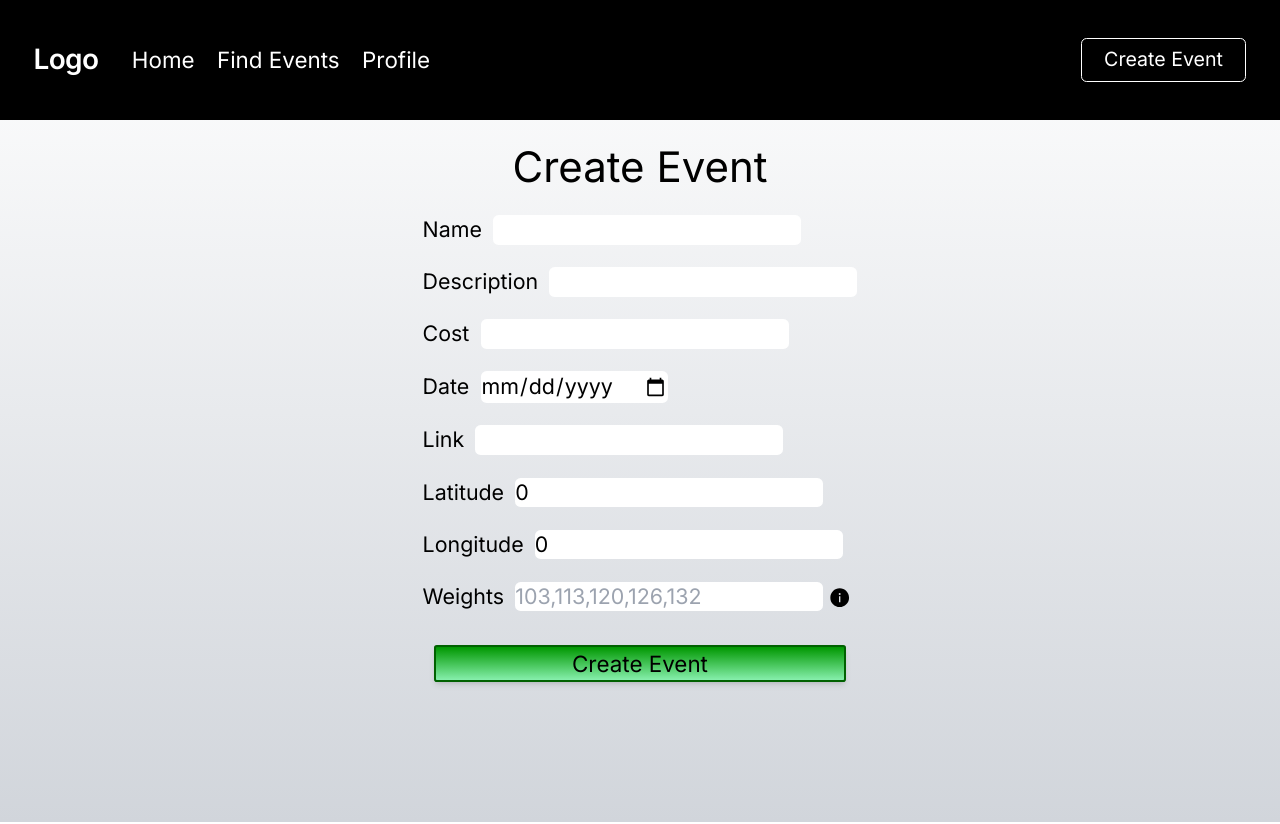
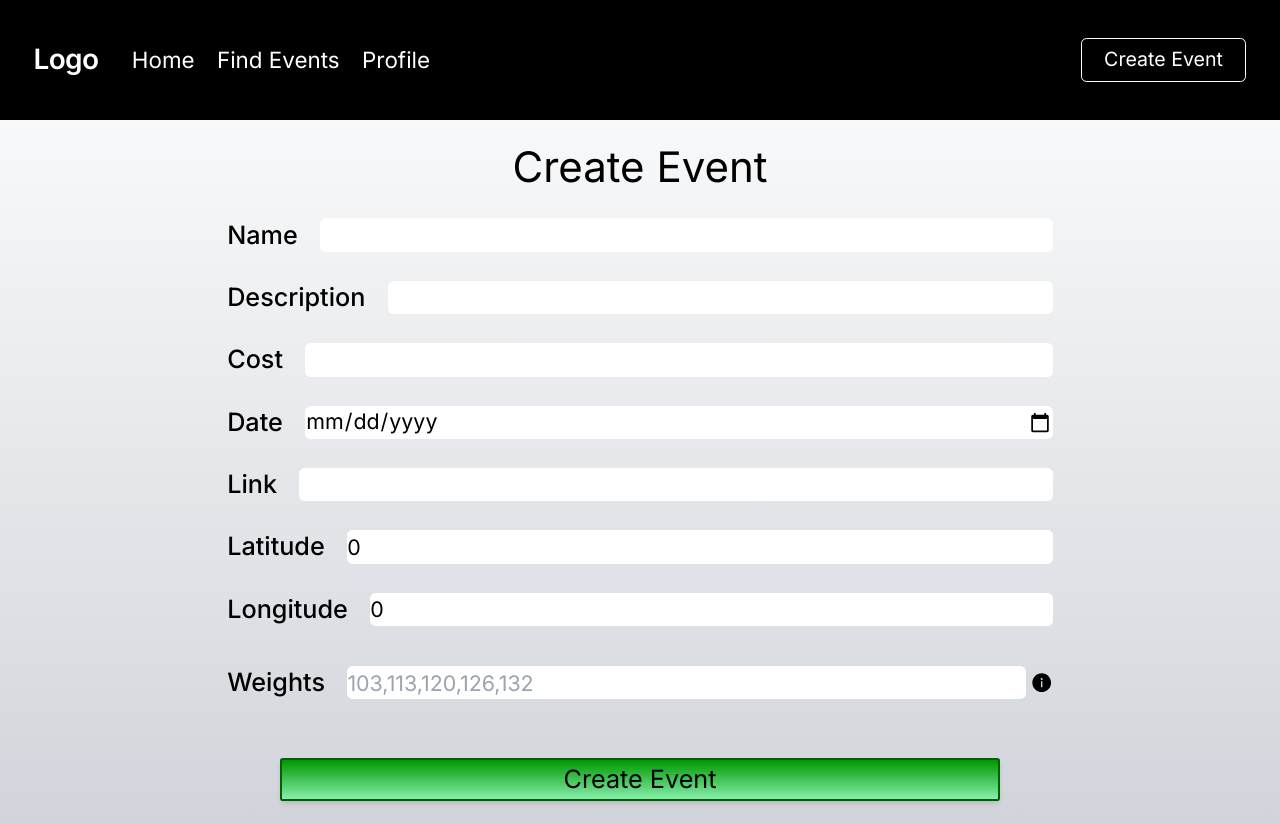
Before and after one commit to wakywayne/wrestling-event-coordinator, a Next.js app: page /create-event in a window 1280 px wide. Built offline with nearby package versions, Linux system fonts and the light colour scheme; what @shrutibalasa/tailwind-grid-auto-fit, tailwindcss-debug-screens would draw is missing.

Commit message:
figured out how to get full SSR on the events page and did a lot of styling on the create event form

```diff
--- a/app/create-event/page.tsx
+++ b/app/create-event/page.tsx
@@ -2,7 +2,7 @@
 
 import { useMutation } from "@apollo/client";
 import { gql } from "@/src/__generated__";
-import { ChangeEvent, useEffect, useState } from "react";
+import { MutableRefObject, useEffect, useRef, useState } from "react";
 import { useForm } from "react-hook-form";
 import { zodResolver } from "@hookform/resolvers/zod";
 import { AiFillInfoCircle } from 'react-icons/ai'
@@ -45,9 +45,9 @@ const CreateEvent: React.FC<Props> = () => {
     const schema = z.object({
         name: z.string().min(1).max(100),
         description: z.string().min(1).max(1000),
-        cost: z.string().min(1).max(100).optional(),
+        cost: z.string().min(0).max(100).optional(),
         date: z.string().min(1).max(100),
-        link: z.string().min(1).max(100).optional(),
+        link: z.string().min(0).max(100).optional(),
         latitude: z.number().min(-90).max(90),
         longitude: z.number().min(-180).max(180),
         weights: z.array(z.number()).min(1).max(350).optional()
@@ -92,6 +92,9 @@ const CreateEvent: React.FC<Props> = () => {
     }, [success])
 
 
+    const bottomRef: MutableRefObject<HTMLDivElement | null> = useRef(null);
+
+
 
     function createEventClick(formValues: EventType) {
 
@@ -113,6 +116,7 @@ const CreateEvent: React.FC<Props> = () => {
                 weights
             }
         )
+
 
 
         // below we are transferring the array of numbers for weights into this format:
@@ -199,10 +203,10 @@ const CreateEvent: React.FC<Props> = () => {
 
         // test to see if all objects in arrayFideObject have spotsAvailable
 
-        const spotsAvailableExists = arrayFideObject.every((obj) => typeof obj.spotsAvailable == typeof "string");
+        // const spotsAvailableExists = arrayFideObject.every((obj) => typeof obj.spotsAvailable == typeof "string");
 
 
-        if (spotsAvailableExists) {
+        if (true) {
             createEvent({
                 variables: {
                     // @ts-ignore we are good here
@@ -219,53 +223,61 @@ const CreateEvent: React.FC<Props> = () => {
 
 
     return (
-        <div className="myContainer ">
+        <div className="relative myContainer">
             <h1 className="my-4 text-3xl text-center">Create Event</h1>
 
             <div className="flex justify-center">
-                <form className="[&>input]:mb-4  [&>label]:mr-2" onSubmit={handleSubmit(createEventClick)}>
-                    <label htmlFor="name">Name</label>
-                    <input type="text" {...register("name")} id="name" className="rounded focus:outline-none focus:ring-1 focus:ring-myRed" />
+                <form className="w-full xl:w-9/12 2xl:7/12 create-event-grid [&>div]:my-2" onSubmit={handleSubmit(createEventClick)}>
+                    <div className="flex items-center justify-center w-full py-3 ">
+                        <label htmlFor="name" className="h-full ml-12 mr-4 text-xl font-bold text-center xl:font-medium lg:text-lg">Name</label>
+                        <input type="text" {...register("name")} id="name" className="h-10 mr-12 rounded lg:h-7 xl:h-6 grow-3 focus:outline-none focus:ring-1 focus:ring-myRed" />
+                    </div>
                     <div>{errors.name?.message}</div>
-
-                    <label htmlFor="description">Description</label>
-                    <input type="text" {...register("description")} id="description" className="rounded focus:outline-none focus:ring-1 focus:ring-myRed" />
+                    <div className="flex items-center justify-center w-full ">
+                        <label className="ml-12 mr-4 text-lg font-bold text-center xl:font-medium " htmlFor="description">Description</label>
+                        <input type="text" {...register("description")} id="description" className="h-10 mr-12 rounded lg:h-7 xl:h-6 focus:outline-none focus:ring-1 focus:ring-myRed grow-3" />
+                    </div>
                     <div>{errors.description?.message}</div>
-
-                    <label htmlFor="cost">Cost</label>
-                    <input type="text" {...register("cost")} id="cost" className="rounded focus:outline-none focus:ring-1 focus:ring-myRed" />
+                    <div className="flex items-center justify-center w-full ">
+                        <label className="ml-12 mr-4 text-lg font-bold text-center xl:font-medium " htmlFor="cost">Cost</label>
+                        <input type="text" {...register("cost")} id="cost" className="h-10 mr-12 rounded lg:h-7 xl:h-6 focus:outline-none focus:ring-1 focus:ring-myRed grow-3" />
+                    </div>
                     <div>{errors.cost?.message}</div>
-
-                    <label htmlFor="date">Date</label>
-                    <input type="date" {...register("date")} id="date" className="rounded focus:outline-none focus:ring-1 focus:ring-myRed" />
+                    <div className="flex items-center justify-center w-full ">
+                        <label className="ml-12 mr-4 text-lg font-bold text-center xl:font-medium " htmlFor="date">Date</label>
+                        <input type="date" {...register("date")} id="date" className="h-10 mr-12 rounded lg:h-7 xl:h-6 focus:outline-none focus:ring-1 focus:ring-myRed grow-3" />
+                    </div>
                     <div>{errors.date?.message}</div>
-
-                    <label htmlFor="link">Link</label>
-                    <input type="text" {...register("link")} id="link" className="rounded focus:outline-none focus:ring-1 focus:ring-myRed" />
+                    <div className="flex items-center justify-center w-full ">
+                        <label className="ml-12 mr-4 text-lg font-bold text-center xl:font-medium " htmlFor="link">Link</label>
+                        <input type="text" {...register("link")} id="link" className="h-10 mr-12 rounded lg:h-7 xl:h-6 focus:outline-none focus:ring-1 focus:ring-myRed grow-3" />
+                    </div>
                     <div>{errors.link?.message}</div>
-
-                    <label htmlFor="latitude">Latitude</label>
-                    <input type="number" {...register("latitude", { setValueAs: (v: string) => v == "" ? undefined : Number(v) })} id="latitude" className="rounded focus:outline-none focus:ring-1 focus:ring-myRed" />
+                    <div className="flex items-center justify-center w-full ">
+                        <label className="ml-12 mr-4 text-lg font-bold text-center xl:font-medium " htmlFor="latitude">Latitude</label>
+                        <input type="number" {...register("latitude", { setValueAs: (v: string) => v == "" ? undefined : Number(v) })} id="latitude" className="h-10 mr-12 rounded lg:h-7 xl:h-6 focus:outline-none focus:ring-1 focus:ring-myRed grow-3" />
+                    </div>
                     <div>{errors.latitude?.message}</div>
-
-                    <label htmlFor="longitude">Longitude</label>
-                    <input type="number" {...register("longitude", { setValueAs: (v: string) => v == "" ? undefined : Number(v) })} id="longitude" className="rounded focus:outline-none focus:ring-1 focus:ring-myRed" />
+                    <div className="flex items-center justify-center w-full ">
+                        <label className="ml-12 mr-4 text-lg font-bold text-center xl:font-medium " htmlFor="longitude">Longitude</label>
+                        <input type="number" {...register("longitude", { setValueAs: (v: string) => v == "" ? undefined : Number(v) })} id="longitude" className="h-10 mr-12 rounded lg:h-7 xl:h-6 focus:outline-none focus:ring-1 focus:ring-myRed grow-3" />
+                    </div>
                     <div>{errors.longitude?.message}</div>
-
-                    <label htmlFor="weights">Weights</label>
-                    <input type="text" placeholder="103,113,120,126,132" {...register("weights", { setValueAs: (v: string) => v == "" ? undefined : v.split(",").map((weight) => Number(weight)) })} id="weights" className="rounded focus:outline-none focus:ring-1 focus:ring-myRed" />
-                    <AiFillInfoCircle className="inline ml-1" onMouseEnter={() => setPopUp(true)} onMouseLeave={() => setPopUp(false)} onClick={(e) => { e.stopPropagation(); setPopUp(true) }} />
-                    {/* make a pop up to display instructions */}
-                    {popUp && <div className="absolute z-10 p-2 bg-white border border-black rounded"><div className="flex justify-between"><span>Enter weights separated by commas</span> <BsX color="red" onClick={() => setPopUp(false)} /></div><span className="block text-sm text-ellipsis">to add multiple spots at the same weight just repeat the weight</span></div>}
-
+                    <div className="flex items-center justify-center w-full ">
+                        <label className="ml-12 mr-4 text-lg font-bold text-center xl:font-medium " htmlFor="weights">Weights</label>
+                        <input type="text" placeholder="103,113,120,126,132" {...register("weights", { setValueAs: (v: string) => v == "" ? undefined : v.replace(/ /g, "").split(",").map((weight) => Number(weight)) })} id="weights"
+                            className="h-10 rounded lg:h-7 xl:h-6 focus:outline-none focus:ring-1 focus:ring-myRed grow-3" />
+                        <AiFillInfoCircle className="inline ml-1 mr-12" title="Click For Instructions" name="Click Here For Instructions" onClick={() => { bottomRef.current?.scrollIntoView({ behavior: 'smooth' }); setPopUp(true) }} />
+                        {/* make a pop up to display instructions */}
+                    </div>
+                    {popUp && <div className="z-10 p-2 bg-white border border-black rounded"><div className="flex justify-between"><span>Enter weights separated by commas</span> <BsX color="red" onClick={() => setPopUp(false)} /></div><span className="block text-sm text-ellipsis">to add multiple spots at the same weight just repeat the weight in the list</span></div>}
                     <div>{errors.weights?.message}</div>
-
-                    <div className="flex justify-center">
-                        <button type="submit" className="w-full m-2 text-base border-2 rounded-sm shadow-md bg-gradient-to-b from-myGreen to-green-300 border-myDarkGreen hover:ring-2 hover:ring-myLightBlue ">Create Event</button>
+                    <div className="flex justify-center w-full">
+                        <button type="submit" className="w-3/4 m-2 text-lg border-2 rounded-sm shadow-md bg-gradient-to-b from-myGreen to-green-300 border-myDarkGreen hover:ring-2 hover:ring-myLightBlue ">Create Event</button>
                     </div>
                 </form>
             </div>
-
+            <div ref={bottomRef} />
         </div>
     )
 }
--- a/app/events/events-by-weight-and-location/page.tsx
+++ b/app/events/events-by-weight-and-location/page.tsx
@@ -168,10 +168,10 @@ const EventsByLocationAndWeight: React.FC<Props> = () => {
                             <p className="m-2 text-lg font-semibold tracking-wider text-center text-white rounded-full font-poppins ">{event.name}</p>
                             <div className="flex justify-center rounded-t-lg ">
                                 <div className="w-11/12 p-2 mb-2 bg-white border-2 rounded-sm decoration-from-font ">
-                                    <p className="my-1 text-sm">Location: </p>
+                                    <p className="my-1 text-2xl lg:text-sm">Location: </p>
                                     {/* @ts-ignore */}
-                                    <p className="my-1 text-sm">Date: {event.date}</p>
-                                    <p className="my-1 text-sm">Description: {event.description}</p>
+                                    <p className="my-1 text-2xl lg:text-sm">Date: {event.date}</p>
+                                    <p className="my-1 text-2xl lg:text-sm">Description: {event.description}</p>
                                 </div>
                             </div>
                             {/* create a red button */}
--- a/app/events/single-event/[id]/page.tsx
+++ b/app/events/single-event/[id]/page.tsx
@@ -66,7 +66,7 @@ const SingleEventPage: React.FC<Props> = ({ params }) => {
                 eventDate: data.eventById.date,
                 eventId: params.id,
                 eventName: data.eventById.name,
-                name: session?.user.name ? session?.user.name : false,
+                name: session?.user.name ? session?.user.name : "you need to log in",
                 weight: weight
             }
 
--- a/app/profile/applied-events/page.tsx
+++ b/app/profile/applied-events/page.tsx
@@ -43,8 +43,8 @@ const AppliedEventsComponentPainInMy: React.FC<Props> = () => {
                                 <p className="m-2 text-lg font-semibold tracking-wider text-center text-white rounded-full font-poppins ">{event.eventName}</p>
                                 <div className="flex justify-center rounded-t-lg ">
                                     <div className="w-11/12 p-2 mb-2 bg-white border-2 rounded-sm decoration-from-font ">
-                                        <p className="my-1 text-sm">Description: {event.eventName}</p>
-                                        <p className="my-1 text-sm">Date: {event.signedUpEventDate}</p>
+                                        <p className="my-1 text-2xl lg:text-sm">Description: {event.eventName}</p>
+                                        <p className="my-1 text-2xl lg:text-sm">Date: {event.signedUpEventDate}</p>
                                     </div>
                                 </div>
                                 {/* create a red button */}
--- a/app/profile/created-events/page.tsx
+++ b/app/profile/created-events/page.tsx
@@ -45,8 +45,8 @@ const CreatedEvents: React.FC<Props> = () => {
                                 <p className="m-2 text-lg font-semibold tracking-wider text-center text-white rounded-full font-poppins ">{event.eventName}</p>
                                 <div className="flex justify-center rounded-t-lg ">
                                     <div className="w-11/12 p-2 mb-2 bg-white border-2 rounded-sm decoration-from-font ">
-                                        <p className="my-1 text-sm">Description: {event.eventName}</p>
-                                        <p className="my-1 text-sm">Date: {event.createdEventDate}</p>
+                                        <p className="my-1 text-2xl lg:text-sm">Description: {event.eventName}</p>
+                                        <p className="my-1 text-2xl lg:text-sm">Date: {event.createdEventDate}</p>
                                     </div>
                                 </div>
                                 {/* create a red button */}
--- a/package.json
+++ b/package.json
@@ -33,6 +33,7 @@
     "react-hook-form": "^7.39.5",
     "react-icons": "^4.6.0",
     "remove": "^0.1.5",
+    "server-only": "^0.0.1",
     "zod": "^3.19.1"
   },
   "devDependencies": {
--- a/styles/globals.css
+++ b/styles/globals.css
@@ -40,3 +40,12 @@ body {
 /* * {
   border: #000000 1px solid;
 } */
+
+.create-event-grid {
+  display: grid;
+  justify-content: center;
+  align-items: center;
+  justify-items: center;
+  grid-template-columns: 1fr;
+  grid-template-rows: repeat(7, 5vh minmax(2px, 1fr));
+}
```
Also changed, not shown: app/events/events-by-weight/page.tsx (+5 -5 lines), app/events/page.tsx (+7 -7 lines), 2 other files (tests, documents, lock files or other folders).
